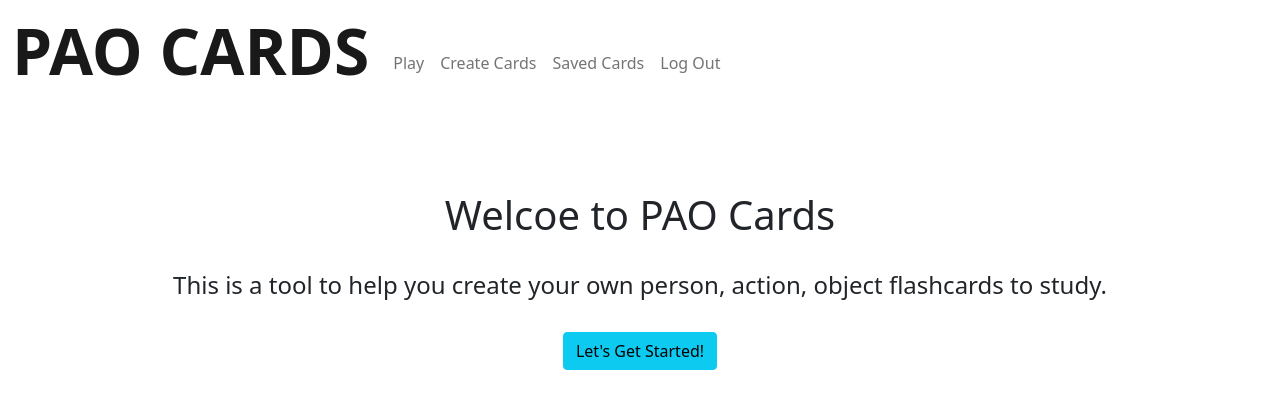
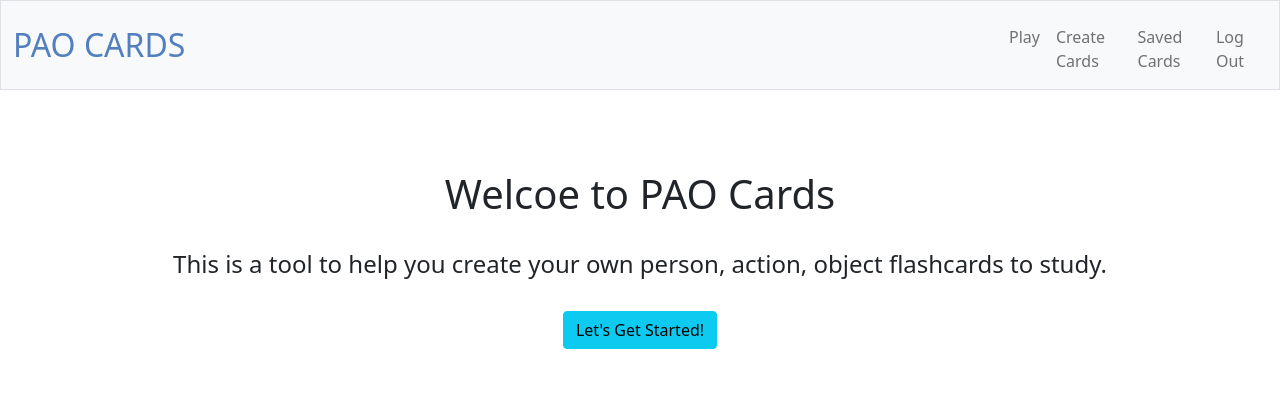
Before and after one commit to d-bliss/paocards, a Flask app: page / in a window 1280 px wide. Shown: the top 420 px of the page. Run offline with Flask 2, Linux system fonts and the light colour scheme; a user stored in the database is signed in; some libraries are stand-ins or nearby versions.

Commit message:
Sat, Jan 21, 2023, 9:04 PM +00:00

```diff
--- a/static/styles.css
+++ b/static/styles.css
@@ -1,7 +1,9 @@
 /* Size for brand */
 nav .navbar-brand {
     font-size: xx-large;
+    width: 100%;
 }
+
 
 .PAO-Cards-title {
     font-size: 2em;
--- a/templates/layout.html
+++ b/templates/layout.html
@@ -27,48 +27,40 @@
 
 <body>
 
-    <nav class="navbar navbar-expand-md navbar-light">
+    <nav class="bg-light border navbar navbar-expand-md navbar-light">
         <div class="container-fluid">
-            <a class="navbar-brand text-center" href="/">
-                <h1 class="PAO-Cards-title">PAO CARDS</h1>
-            </a>
-            <button class="navbar-toggler" type="button" data-toggle="collapse"
-                data-target="#navbarNav" aria-controls="navbarNav"
-                aria-expanded="false" aria-label="Toggle navigation">
+            <a class="navbar-brand" href="/"><span class="blue">PAO CARDS</span></a>
+            <button aria-controls="navbar" aria-expanded="false"
+                aria-label="Toggle navigation" class="navbar-toggler"
+                data-bs-target="#navbar" data-bs-toggle="collapse"
+                type="button">
                 <span class="navbar-toggler-icon"></span>
             </button>
-            <div class="collapse navbar-collapse" id="navbarNav">
-                <ul class="navbar-nav mt-3">
-                    <li class="nav-item">
-                        <a class="nav-link" href="/play/1">Play</a>
+            <div class="collapse navbar-collapse" id="navbar">
+                {% if session["user_id"] %}
+                <ul class="navbar-nav me-auto mt-2">
+                    <li class="nav-item"><a class="nav-link"
+                            href="/play/1">Play</a></li>
+                    <li class="nav-item"><a class="nav-link" href="/create">Create Cards</a>
                     </li>
-                    <li class="nav-item">
-                        <a class="nav-link" href="/create">Create Cards</a>
-                    </li>
-                    <li class="nav-item">
-                        <a class="nav-link" href="/savedcards">Saved Cards</a>
-                    </li>
+                    <li class="nav-item"><a class="nav-link"
+                            href="/savedcards">Saved Cards</a></li>
                 </ul>
-                {% if session["user_id"] %}
-                <ul class="navbar-nav ml-auto mt-3">
-                    <li class="nav-item">
-                        <a class="nav-link" href="/logout">Log Out</a>
-                    </li>
+                <ul class="navbar-nav ms-auto mt-2">
+                    <li class="nav-item"><a class="nav-link" href="/logout">Log
+                            Out</a></li>
                 </ul>
                 {% else %}
-                <ul class="navbar-nav ml-auto mt-3">
-                    <li class="nav-item">
-                        <a class="nav-link" href="/register">Register</a>
-                    </li>
-                    <li class="nav-item">
-                        <a class="nav-link" href="/login">Log In</a>
-                    </li>
+                <ul class="navbar-nav ms-auto mt-2">
+                    <li class="nav-item"><a class="nav-link"
+                            href="/register">Register</a></li>
+                    <li class="nav-item"><a class="nav-link" href="/login">Log
+                            In</a></li>
                 </ul>
                 {% endif %}
             </div>
         </div>
     </nav>
-
 
     {% if get_flashed_messages() %}
     <header>
```
Also changed, not shown: 1 other file.
